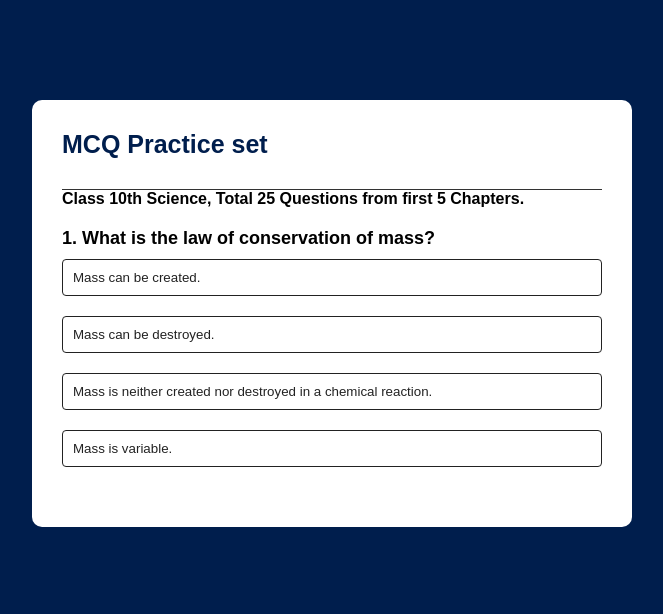
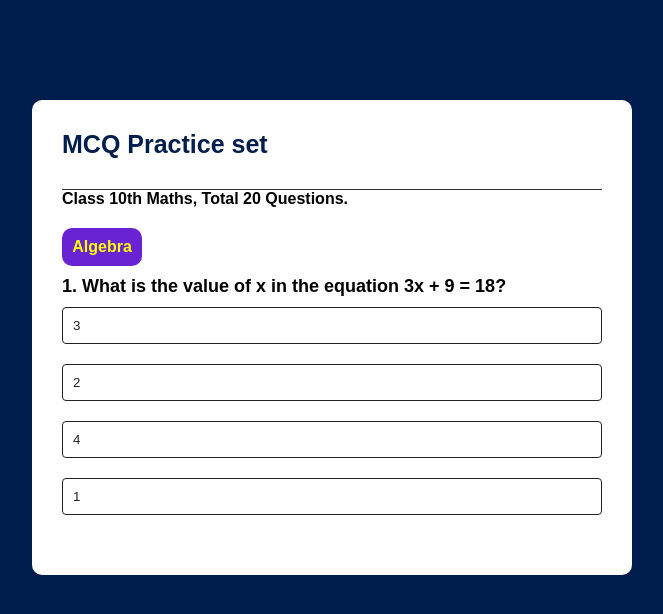
Before and after one commit to SHIVAM2DEV/Quiz-App, a plain HTML site: page index.html in a window 1280 px wide. Shown: the whole page, without its empty margins (308-971 px from the left). Drawn offline with Linux system fonts and the light colour scheme.

Commit message:
class 10 maths

```diff
--- a/index.html
+++ b/index.html
@@ -10,8 +10,9 @@
 
 <div class="app">
     <h1>MCQ Practice set</h1>
-    <h4>Class 10th Science, Total 25 Questions from first 5 Chapters.</h4>
+    <h4>Class 10th Maths, Total 20 Questions.</h4>
     <div class="quiz">
+        <h4 class="topic">topic</h4>
         <h2 id="question">Question goes here</h2>
         <div id="answer-buttons">
             <!-- <button class="btn">Answer 1</button>
--- a/main.js
+++ b/main.js
@@ -1,227 +1,143 @@
 const questions = [
     {
-        "question": "What is the law of conservation of mass?",
+        "topic": "Algebra",
+        "question": "What is the value of x in the equation 3x + 9 = 18?",
         "answers": [
-            {"text": "Mass can be created.", "correct": false},
-            {"text": "Mass can be destroyed.", "correct": false},
-            {"text": "Mass is neither created nor destroyed in a chemical reaction.", "correct": true},
-            {"text": "Mass is variable.", "correct": false}
+          { "text": "3", "correct": true },
+          { "text": "2", "correct": false },
+          { "text": "4", "correct": false },
+          { "text": "1", "correct": false }
         ]
       },
       {
-        "question": "Which of the following is an example of a chemical change?",
+        "topic": "Algebra",
+        "question": "Which of the following is a quadratic equation?",
         "answers": [
-            {"text": "Melting of ice", "correct": false},
-            {"text": "Burning of wood", "correct": true},
-            {"text": "Dissolving sugar in water", "correct": false},
-            {"text": "Boiling water", "correct": false}
+          { "text": "x + 1 = 0", "correct": false },
+          { "text": "x² + 5x + 6 = 0", "correct": true },
+          { "text": "x - 2 = 0", "correct": false },
+          { "text": "3x + 4 = 7", "correct": false }
         ]
       },
       {
-        "question": "What is the chemical formula for water?",
+        "topic": "Geometry",
+        "question": "The sum of the interior angles of a triangle is:",
         "answers": [
-            {"text": "H2O", "correct": true},
-            {"text": "O2", "correct": false},
-            {"text": "CO2", "correct": false},
-            {"text": "NaCl", "correct": false}
+          { "text": "270°", "correct": false },
+          { "text": "360°", "correct": false },
+          { "text": "90°", "correct": false },
+          { "text": "180°", "correct": true }
+
         ]
       },
       {
-        "question": "Which gas is produced during respiration?",
+        "topic": "Geometry",
+        "question": "What is the perimeter of a rectangle with length 10 cm and width 5 cm?",
         "answers": [
-            {"text": "Oxygen", "correct": false},
-            {"text": "Nitrogen", "correct": false},
-            {"text": "Carbon dioxide", "correct": true},
-            {"text": "Hydrogen", "correct": false}
+          { "text": "30 cm", "correct": false },
+          { "text": "20 cm", "correct": false },
+          { "text": "25 cm", "correct": true },
+          { "text": "15 cm", "correct": false }
         ]
       },
       {
-        "question": "What type of bond is formed when electrons are shared between atoms?",
+        "topic": "Statistics",
+        "question": "What is the median of the following numbers: 3, 7, 5, 9, 11?",
         "answers": [
-            {"text": "Ionic bond", "correct": false},
-            {"text": "Covalent bond", "correct": true},
-            {"text": "Metallic bond", "correct": false},
-            {"text": "Hydrogen bond", "correct": false}
+          { "text": "5", "correct": false },
+          { "text": "7", "correct": true },
+          { "text": "8", "correct": false },
+          { "text": "9", "correct": false }
         ]
       },
       {
-        "question": "Which of the following is not a characteristic of metals?",
+        "topic": "Statistics",
+        "question": "What is the mode of the following numbers: 1, 2, 2, 3, 4?",
         "answers": [
-            {"text": "Malleable", "correct": false},
-            {"text": "Ductile", "correct": false},
-            {"text": "Luster", "correct": false },
-            {"text":  "Poor conductors of electricity", "correct": true}
+          { "text": "2", "correct": true},
+          { "text": "1", "correct": false },
+          { "text": "3", "correct": false },
+          { "text": "4", "correct": false }
         ]
       },
       {
-        "question": "What is the pH of pure water?",
+        "topic": "Mensuration",
+        "question": "What is the area of a triangle with base 10 cm and height 5 cm?",
         "answers": [
-            {"text": "0", "correct": false},
-            {"text": "7", "correct": true},
-            {"text": "14", "correct": false},
-            {"text": "10", "correct": false}
+          { "text": "25 cm²", "correct": true },
+          { "text": "20 cm²", "correct": false },
+          { "text": "30 cm²", "correct": false },
+          { "text": "15 cm²", "correct": false }
         ]
       },
       {
-        "question": "Which of the following is an acid?",
+        "topic": "Mensuration",
+        "question": "What is the circumference of a circle with radius 7 cm? (Use π = 22/7)",
         "answers": [
-            {"text": "NaOH", "correct": false},
-            {"text": "HCl", "correct": true},
-            {"text": "NaCl", "correct": false},
-            {"text": "CaCO3", "correct": false}
+          { "text": "14 cm", "correct": false },
+          { "text": "22 cm", "correct": false },
+          { "text": "44 cm", "correct": true },
+          { "text": "28 cm", "correct": false }
         ]
       },
       {
-        "question": "What is the main component of air?",
+        "topic": "Probability",
+        "question": "If two coins are tossed, what is the probability of getting at least one head?",
         "answers": [
-            {"text": "Oxygen", "correct": false},
-            {"text": "Carbon dioxide", "correct": false},
-            {"text": "Nitrogen", "correct": true},
-            {"text": "Hydrogen", "correct": false}
+          { "text": "1/4", "correct": false },
+          { "text": "3/4", "correct": true },
+          { "text": "1/2", "correct": false },
+          { "text": "1", "correct": false }
         ]
       },
       {
-        "question": "Which element has the highest electronegativity?",
+        "topic": "Probability",
+        "question": "In a pack of cards, what is the probability of drawing a heart?",
         "answers": [
-            {"text": "Oxygen", "correct": false},
-            {"text": "Fluorine", "correct": true},
-            {"text": "Chlorine", "correct": false},
-            {"text": "Carbon", "correct": false}
+          { "text": "1/4", "correct": true },
+          { "text": "1/2", "correct": false },
+          { "text": "1/3", "correct": false },
+          { "text": "1/52", "correct": false }
         ]
       },
       {
-        "question": "What is the chemical formula for sodium chloride?",
+        "topic": "Probability",
+        "question": "What is the probability of rolling an even number on a six-sided die?",
         "answers": [
-            {"text": "NaCl", "correct": true},
-            {"text": "KCl", "correct": false},
-            {"text": "CaCl2", "correct": false},
-            {"text": "Na2SO4", "correct": false}
+          { "text": "1/2", "correct": true },
+          { "text": "1/3", "correct": false },
+          { "text": "1/6", "correct": false },
+          { "text": "1/4", "correct": false }
         ]
       },
       {
-        "question": "What is the primary product of photosynthesis?",
+        "topic": "Algebra",
+        "question": "Which of the following numbers is prime?",
         "answers": [
-            {"text": "Oxygen", "correct": true},
-            {"text": "Carbon dioxide", "correct": false},
-            {"text": "Glucose", "correct": false},
-            {"text": "Water", "correct": false}
+          { "text": "1", "correct": false },
+          { "text": "2", "correct": true },
+          { "text": "4", "correct": false },
+          { "text": "9", "correct": false }
         ]
       },
       {
-        "question": "Which type of reaction occurs when an acid reacts with a base?",
+        "topic": "Geometry",
+        "question": "How many sides does a pentagon have?",
         "answers": [
-            {"text": "Synthesis", "correct": false},
-            {"text": "Decomposition", "correct": false},
-            {"text": "Combustion", "correct": false},
-            {"text":  "Neutralization", "correct": true}
+          { "text": "4", "correct": false },
+          { "text": "6", "correct": false },
+          {  "text": "5", "correct": true },
+          { "text": "3", "correct": false }
         ]
       },
       {
-        "question": "What is the process of separating a mixture based on the different boiling points of its components?",
+        "topic": "Statistics",
+        "question": "What is the range of the following set of numbers: 4, 8, 6, 5, 3?",
         "answers": [
-            {"text": "Filtration", "correct": false},
-            {"text": "Evaporation", "correct": false},
-            {"text": "Distillation", "correct": true},
-            {"text": "Chromatography", "correct": false}
-        ]
-    },
-    {
-        "question": "Which gas is used in the preparation of baking soda?",
-        "answers": [
-            {"text": "Carbon dioxide", "correct": true},
-            {"text": "Oxygen", "correct": false},
-            {"text": "Nitrogen", "correct": false},
-            {"text": "Hydrogen", "correct": false}
-        ]
-    },
-    {
-        "question": "Which of the following is a product of respiration?",
-        "answers": [
-            {"text": "Glucose", "correct": false},
-            {"text": "Water", "correct": false},
-            {"text": "Carbon dioxide", "correct": true},
-            {"text": "Oxygen", "correct": false}
-        ]
-    },
-    {
-        "question": "What is the process by which plants lose water vapor called?",
-        "answers": [
-            {"text": "Transpiration", "correct": true},
-            {"text": "Evaporation", "correct": false},
-            {"text": "Condensation", "correct": false},
-            {"text": "Photosynthesis", "correct": false}
-        ]
-    },
-    {
-        "question": "Which of the following is an example of a saturated hydrocarbon?",
-        "answers": [
-            {"text": "C2H2", "correct": false},
-            {"text": "C2H6", "correct": true},
-            {"text": "C3H6", "correct": false},
-            {"text": "C4H8", "correct": false}
-        ]
-    },
-    {
-        "question": "What is the boiling point of water at sea level?",
-        "answers": [
-            {"text": "100°C", "correct": true},
-            {"text": "0°C", "correct": false},
-            {"text": "50°C", "correct": false},
-            {"text": "25°C", "correct": false}
-        ]
-    },
-    {
-        "question": "Which of the following is not a greenhouse gas?",
-        "answers": [
-            {"text": "Carbon dioxide", "correct": false},
-            {"text": "Methane", "correct": false},
-            {"text": "Oxygen", "correct": true},
-            {"text": "Nitrous oxide", "correct": false}
-        ]
-    },
-    {
-        "question": "What is the main source of energy for life on Earth?",
-        "answers": [
-            {"text": "Geothermal energy", "correct": false},
-            {"text": "Solar energy", "correct": true},
-            {"text": "Nuclear energy", "correct": false},
-            {"text": "Wind energy", "correct": false}
-        ]
-    },
-    {
-        "question": "Which process converts glucose into energy in cells?",
-        "answers": [
-            {"text": "Photosynthesis", "correct": false},
-            {"text": "Respiration", "correct": true},
-            {"text": "Fermentation", "correct": false},
-            {"text": "Transpiration", "correct": false}
-        ]
-    },
-    {
-        "question": "Which of the following is a noble gas?",
-        "answers": [
-            {"text": "Oxygen", "correct": false},
-            {"text": "Helium", "correct": true},
-            {"text": "Nitrogen", "correct": false},
-            {"text": "Hydrogen", "correct": false}
-        ]
-    },
-    {
-        "question": "What is the main function of chlorophyll in plants?",
-        "answers": [
-            {"text": "To absorb water", "correct": false},
-            {"text": "To absorb sunlight", "correct": true},
-            {"text": "To release oxygen", "correct": false},
-            {"text": "To synthesize glucose", "correct": false}
-        ]
-    },
-    {
-        "question": "Which element is essential for the formation of proteins?",
-        "answers": [
-            {"text": "Carbon", "correct": false},
-            {"text": "Nitrogen", "correct": true},
-            {"text": "Oxygen", "correct": false},
-            {"text": "Hydrogen", "correct": false}
+          { "text": "5", "correct": true },
+          { "text": "4", "correct": false },
+          { "text": "2", "correct": false },
+          { "text": "1", "correct": false }
         ]
       }
 
@@ -232,6 +148,8 @@ const questions = [
 const questionElement = document.getElementById("question");
 const ansbtns = document.getElementById("answer-buttons");
 const nextButton = document.getElementById("next-btn");
+const topic = document.querySelector(".topic");
+
 
 let currentQuestionIndex = 0;
 let score = 0;
@@ -251,6 +169,7 @@ function showQuestion(){
     let currentQuestion = questions[currentQuestionIndex]
     let questiNo = currentQuestionIndex + 1;
     console.log(typeof questiNo)
+    topic.innerText = questions[currentQuestionIndex].topic
     questionElement.innerHTML = questiNo + ". " + currentQuestion.question;
     currentQuestion.answers.forEach(answer =>{
         const button = document.createElement("button");
--- a/style.css
+++ b/style.css
@@ -89,3 +89,13 @@ body{
 .greenmsg{
     color: green;
 }
+
+.topic{
+    width: 80px;
+    text-align: center;
+    background: rgb(105, 35, 211);
+    color: yellow;
+    padding: 10px;
+    border-radius: 10px;
+    margin-bottom: 10px;
+}
```
Lines whose indentation alone changed are shown as unchanged.
